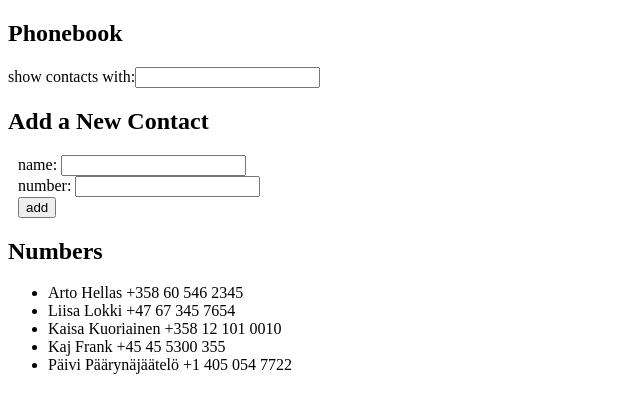
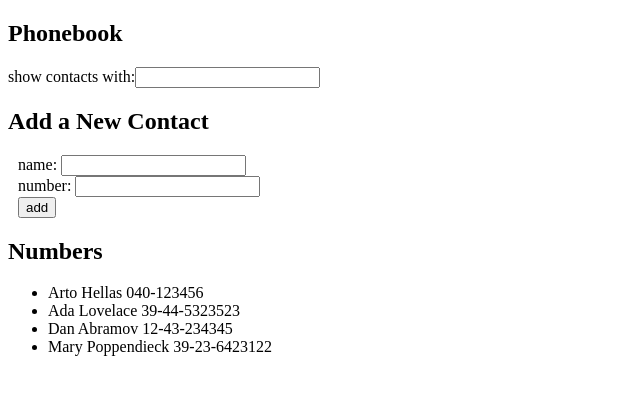
Before and after one commit to maikkinen/part2, a React (Create React App) app in the folder puhelinluettelo/: page / in a window 1280 px wide. Shown: the top 412 px of the page, without its empty margins (0-640 px from the left). Built offline with nearby package versions, Linux system fonts and the light colour scheme; data requests are answered from the project's data file.

Commit message:
Teht_2.11 fetch data from server w/axios, useEffect complete

```diff
--- a/puhelinluettelo/db.json
+++ b/puhelinluettelo/db.json
@@ -37,5 +37,27 @@
       "date": "2019-05-30T19:20:14.298Z",
       "important": true
     }
+  ],
+  "persons":[
+    {
+      "name": "Arto Hellas",
+      "number": "040-123456",
+      "id": 1
+    },
+    {
+      "name": "Ada Lovelace",
+      "number": "39-44-5323523",
+      "id": 2
+    },
+    {
+      "name": "Dan Abramov",
+      "number": "12-43-234345",
+      "id": 3
+    },
+    {
+      "name": "Mary Poppendieck",
+      "number": "39-23-6423122",
+      "id": 4
+    }
   ]
 }
--- a/puhelinluettelo/src/App.js
+++ b/puhelinluettelo/src/App.js
@@ -1,4 +1,5 @@
-import React, { useState } from 'react'
+import React, { useState, useEffect } from 'react'
+import axios from 'axios'
 
 const PhonebookList = ({persons, filter}) => {
   const filteredNames = persons
@@ -8,7 +9,7 @@ const PhonebookList = ({persons, filter}) => {
     const filteredNames = persons.filter(person => (person.name.includes(filt)))
     return (
       <ul>
-          {filteredNames.map(person => <li key={person.name} >{person.name} {person.phonenumber}</li> )}
+          {filteredNames.map(person => <li key={person.name} >{person.name} {person.number}</li> )}
       </ul>
     )
   }
@@ -16,7 +17,7 @@ const PhonebookList = ({persons, filter}) => {
   else {
     return (
       <ul>
-        {filteredNames.map(person => <li key={person.name} >{person.name} {person.phonenumber}</li> )}
+        {filteredNames.map(person => <li key={person.name} >{person.name} {person.number}</li> )}
       </ul>
       )
   }
@@ -65,36 +66,45 @@ const PersonForm = ({newName, newNumber, handleTypingName, handleTypingNumber, h
 }
 
 const App = () => {
+  const [ newName, setNewName ] = useState('')
+  const [ newNumber, setNewNumber] = useState('')
+  const [ filter, setFilter ] = useState('')
   const [ persons, setPersons ] = useState(
     [
       { name: 'Arto Hellas',
-        phonenumber: '+358 60 546 2345'
+        number: '+358 60 546 2345'
       },
-      {
-        name: 'Liisa Lokki',
-        phonenumber: '+47 67 345 7654'
+      { name: 'Liisa Lokki',
+        number: '+47 67 345 7654'
       },
       { name: 'Kaisa Kuoriainen',
-        phonenumber: '+358 12 101 0010'
+        number: '+358 12 101 0010'
       },
       { name: 'Kaj Frank',
-        phonenumber: '+45 45 5300 355'
+        number: '+45 45 5300 355'
       },
       { name: 'Päivi Päärynäjäätelö',
-        phonenumber: '+1 405 054 7722'
+        number: '+1 405 054 7722'
       }
     ]
   )
 
-  const [ newName, setNewName ] = useState('')
-  const [ newNumber, setNewNumber] = useState('')
-  const [ filter, setFilter ] = useState('')
+  useEffect(() => {
+    console.log('effect')
+    axios
+      .get('http://localhost:3001/persons')
+      .then(response => {
+        console.log('response.data', response.data)
+        setPersons(response.data)
+      })
+  }, [])
+  console.log('render', persons.length, 'persons')
 
   const handleAddPerson = (event) => { // handler
     event.preventDefault()
     const newPerson = {
       name: newName,
-      phonenumber: newNumber
+      number: newNumber
     }
 
     if (persons.map(person => person.name).includes(newName)) {
```
